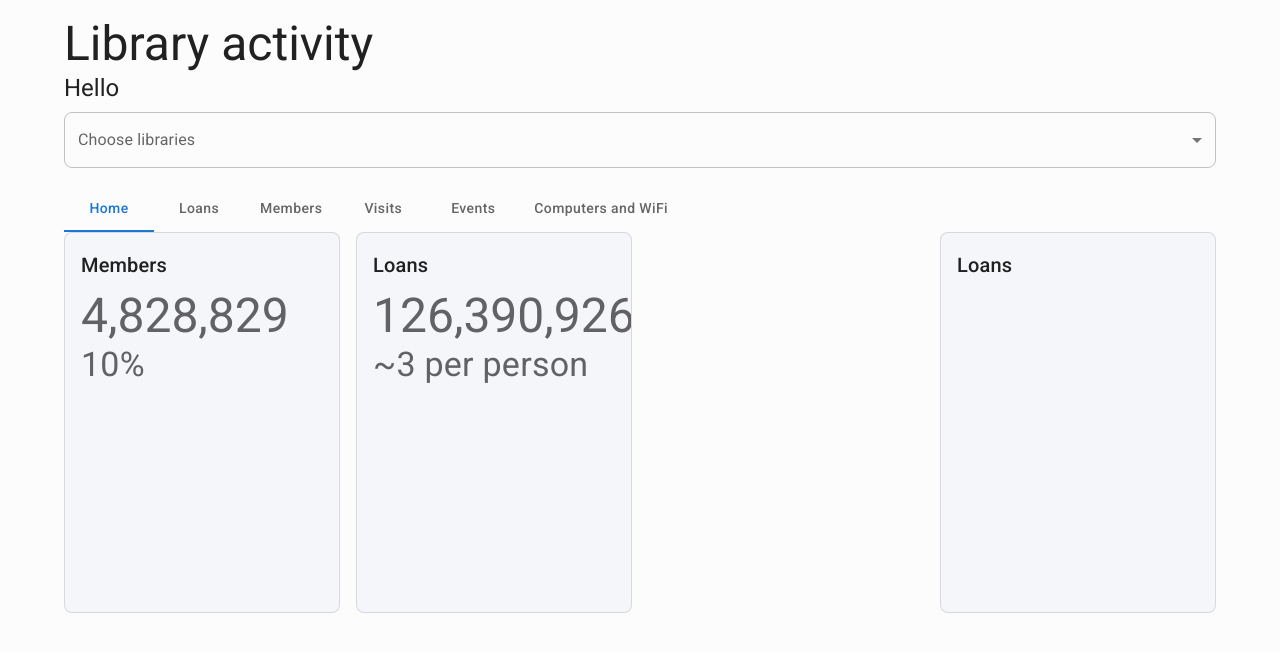
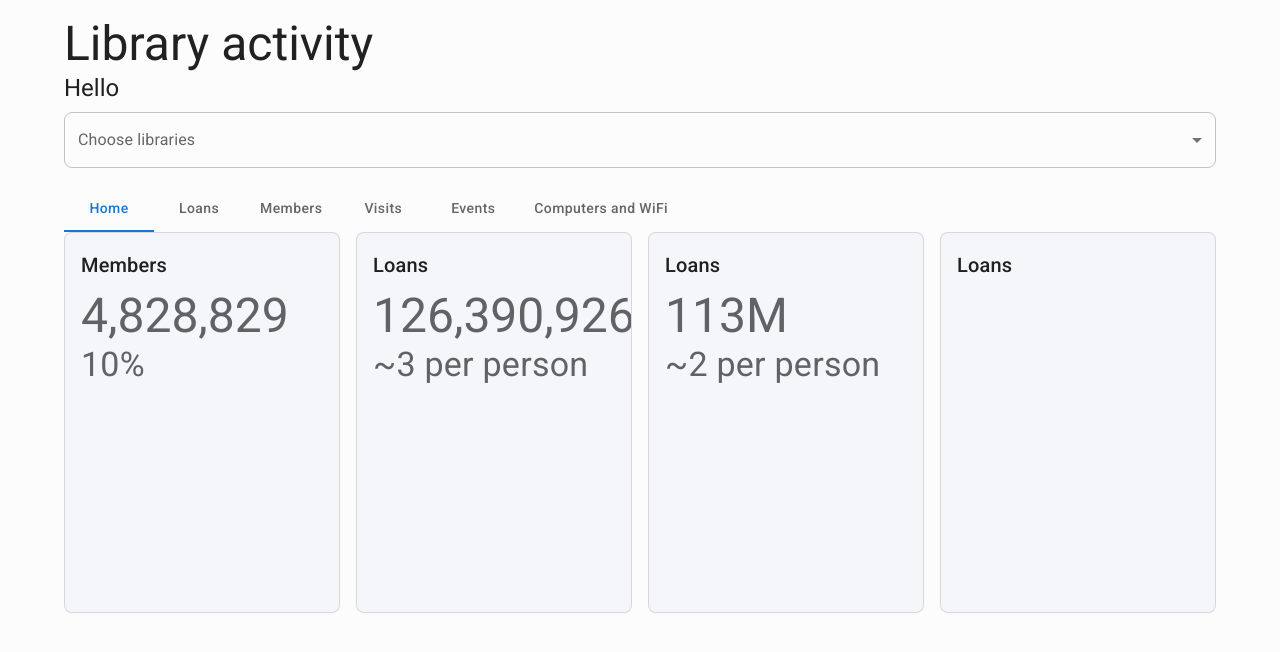
Before and after one commit to LibrariesHacked/public-libraries-activity-dataset, a React (Vite) app: page / in a window 1280 px wide. Shown: the top 652 px of the page. Built offline with nearby package versions, Linux system fonts and the light colour scheme.

Commit message:
Adding markdown and number helpers

```diff
--- a/package.json
+++ b/package.json
@@ -20,6 +20,7 @@
     "react": "^19.1.1",
     "react-chartjs-2": "^5.3.0",
     "react-dom": "^19.1.1",
+    "react-markdown": "^10.1.0",
     "react-router-dom": "^7.8.2"
   },
   "devDependencies": {
--- a/src/Computers.jsx
+++ b/src/Computers.jsx
@@ -10,6 +10,7 @@ import {
   Tooltip,
   Legend
 } from 'chart.js'
+
 import { Line } from 'react-chartjs-2'
 
 ChartJS.register(
@@ -22,6 +23,10 @@ ChartJS.register(
   Legend
 )
 
+import Markdown from 'react-markdown'
+
+import computersMd from './content/computers.md'
+
 import Box from '@mui/material/Box'
 
 import { useApplicationState } from './hooks/useApplicationState'
@@ -29,7 +34,6 @@ import { useApplicationState } from './hooks/useApplicationState'
 import * as computersModel from './models/computers'
 import * as wifiModel from './models/wifi'
 
-// We neeed a chart js chart of bar with a line for wifi
 const chartOptions = {
   responsive: true,
   plugins: {
@@ -70,7 +74,15 @@ const Computers = () => {
   const [{ filteredServices, services, computers, wifi }, dispatchApplication] =
     useApplicationState()
 
+  const [computersMarkdown, setComputersMarkdown] = useState('')
+
   const [computerChart, setComputerChart] = useState(null)
+
+  useEffect(() => {
+    fetch(computersMd)
+      .then(res => res.text())
+      .then(text => setComputersMarkdown(text))
+  }, [])
 
   useEffect(() => {
     const getComputers = async () => {
@@ -156,6 +168,7 @@ const Computers = () => {
   return (
     <Box>
       <h3>Public computers and WiFi usage</h3>
+      <Markdown>{computersMarkdown}</Markdown>
       {computerChart && <Line options={chartOptions} data={computerChart} />}
     </Box>
   )
--- a/src/Home.jsx
+++ b/src/Home.jsx
@@ -6,6 +6,7 @@ import Grid from '@mui/material/Grid'
 import LoansTotalCard from './components/LoansTotalCard'
 import LoansByTypeCard from './components/LoansByTypeCard'
 import MembersTotalCard from './components/MembersTotalCard'
+import VisitsTotalCard from './components/VisitsTotalCard'
 
 const Home = () => {
   return (
@@ -23,7 +24,9 @@ const Home = () => {
         <Grid size={{ xs: 12, md: 6, lg: 3 }}>
           <LoansTotalCard />
         </Grid>
-        <Grid size={{ xs: 12, md: 6, lg: 3 }}></Grid>
+        <Grid size={{ xs: 12, md: 6, lg: 3 }}>
+          <VisitsTotalCard />
+        </Grid>
         <Grid
           size={{
             xs: 12,
@@ -33,8 +36,7 @@ const Home = () => {
         >
           <LoansByTypeCard />
         </Grid>
-        <Grid size={{ xs: 12, md: 6, lg: 3 }}>
-        </Grid>
+        <Grid size={{ xs: 12, md: 6, lg: 3 }}></Grid>
         <Grid size={{ xs: 12, md: 6, lg: 3 }}></Grid>
       </Grid>
     </Box>
--- /dev/null
+++ b/src/components/VisitsTotalCard.jsx
@@ -0,0 +1,73 @@
+import React, { useEffect, useState } from 'react'
+
+import Box from '@mui/material/Box'
+import Card from '@mui/material/Card'
+import CardContent from '@mui/material/CardContent'
+import Stack from '@mui/material/Stack'
+import Typography from '@mui/material/Typography'
+
+import { useApplicationState } from '../hooks/useApplicationState'
+
+import { formatCompactNumber } from '../helpers/numbers'
+
+const LoansTotalCard = () => {
+  const [{ filteredServices, services }] = useApplicationState()
+
+  const [visitsCount, setVisitsCount] = useState(0)
+  const [totalPopulation, setTotalPopulation] = useState(0)
+  const [visitsPerCapita, setVisitsPerCapita] = useState(0)
+
+  useEffect(() => {
+    const activeServices =
+      filteredServices?.length > 0
+        ? services.filter(s => filteredServices.includes(s.code))
+        : services
+
+    // The visits count is the sum of the visits integer from each service object
+    const totalVisits =
+      activeServices?.reduce(
+        (acc, service) => acc + (service.visits || 0),
+        0
+      ) || 0
+
+    // The population is the totalPopulation on the service object
+    const totalPopulation =
+      activeServices?.reduce(
+        (acc, service) => acc + (service.totalPopulation || 0),
+        0
+      ) || 0
+
+    const visitsPerCapita =
+      totalPopulation > 0 ? Math.round(totalVisits / totalPopulation) : 0
+
+    setVisitsCount(totalVisits)
+    setTotalPopulation(totalPopulation)
+    setVisitsPerCapita(visitsPerCapita)
+  }, [services, filteredServices])
+
+  return (
+    <Card variant='outlined' sx={{ height: '100%', flexGrow: 1 }}>
+      <CardContent>
+        <Typography component='h2' variant='h6' gutterBottom>
+          Loans
+        </Typography>
+        <Stack
+          direction='column'
+          sx={{ justifyContent: 'space-between', flexGrow: '1', gap: 1 }}
+        >
+          <Stack sx={{ justifyContent: 'space-between' }}>
+            <Typography variant='h3' sx={{ color: 'text.secondary' }}>
+              {formatCompactNumber(visitsCount)}
+            </Typography>
+            <Typography variant='h4' sx={{ color: 'text.secondary' }}>
+              ~{formatCompactNumber(visitsPerCapita)} per person
+            </Typography>
+          </Stack>
+          <Box sx={{ width: '100%', height: 50 }}></Box>
+        </Stack>
+      </CardContent>
+    </Card>
+  )
+}
+
+export default LoansTotalCard
--- /dev/null
+++ b/src/content/computers.md
@@ -0,0 +1 @@
+This is a test
--- /dev/null
+++ b/src/helpers/numbers.js
@@ -0,0 +1,7 @@
+export const formatCompactNumber = value => {
+  if (typeof value !== 'number') {
+    throw new TypeError('Value must be a number')
+  }
+
+  return new Intl.NumberFormat('en', { notation: 'compact' }).format(value)
+}
--- a/vite.config.js
+++ b/vite.config.js
@@ -3,5 +3,7 @@ import react from '@vitejs/plugin-react-swc'
 
 // https://vite.dev/config/
 export default defineConfig({
-  plugins: [react()]
+  plugins: [react()],
+  // Allow md files to be imported
+  assetsInclude: ['**/*.md']
 })
```
Also changed, not shown: 1 other file (tests, documents, lock files or other folders).
